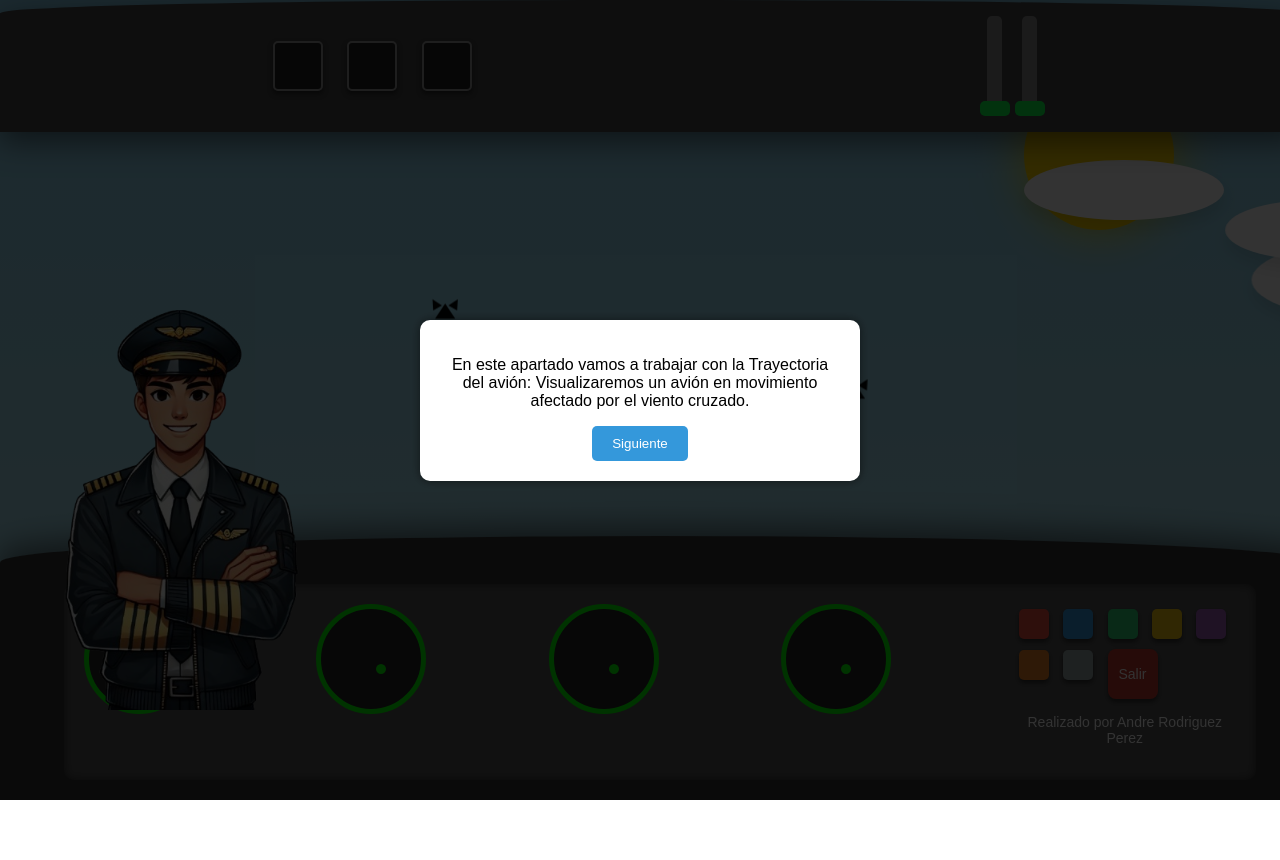
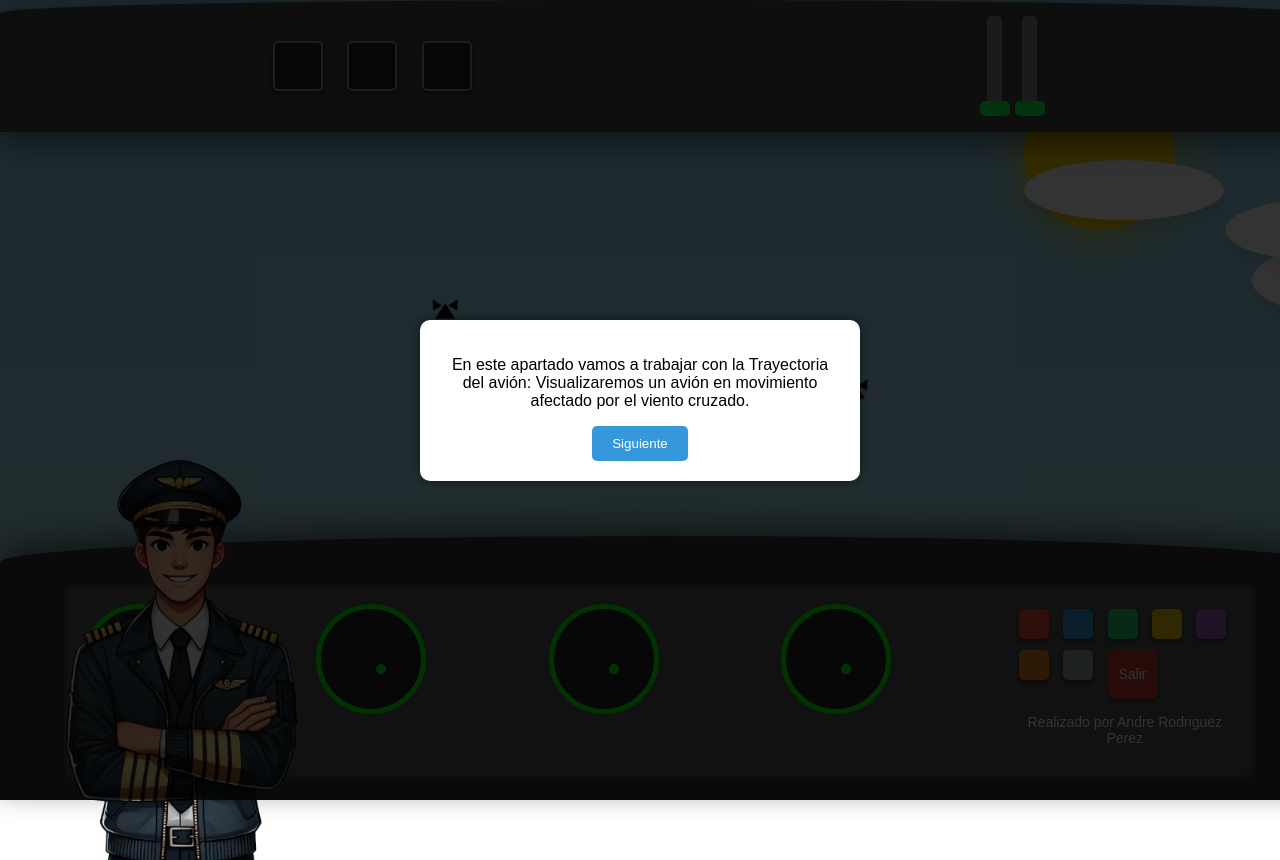
Before and after one commit to AndruRz/AndruRz.github.io, a plain HTML site: page trajectory.html in a window 1280 px wide. Shown: the top 860 px of the page. Before the commit the page ends 800 px from the top, so only its background shows below. Drawn offline with Linux system fonts and the light colour scheme.

Commit message:
Update cabina.css

```diff
--- a/css/cabina.css
+++ b/css/cabina.css
@@ -412,7 +412,7 @@ body, html {
 
 .corner-image {
     position: absolute;
-    top: 310px; /* Ajusta este valor para bajar la imagen */
+    top: 460px; /* Ajusta este valor para bajar la imagen */
     left: -20px; /* Mantén la imagen cerca de la esquina izquierda */
     width: 400px; /* Ajusta el tamaño de la imagen si es necesario */
     height: auto; /* Mantén la proporción de la imagen */
```
